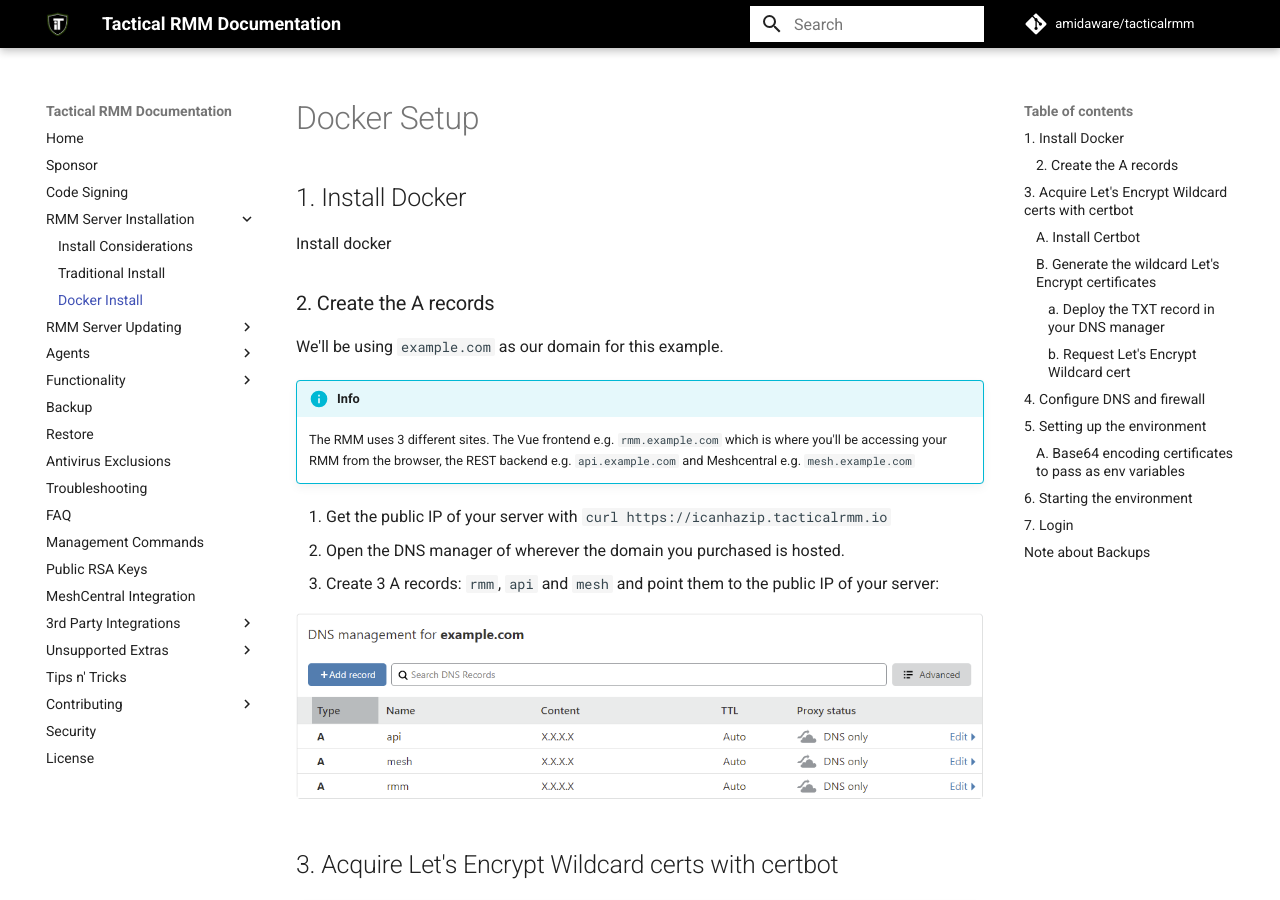
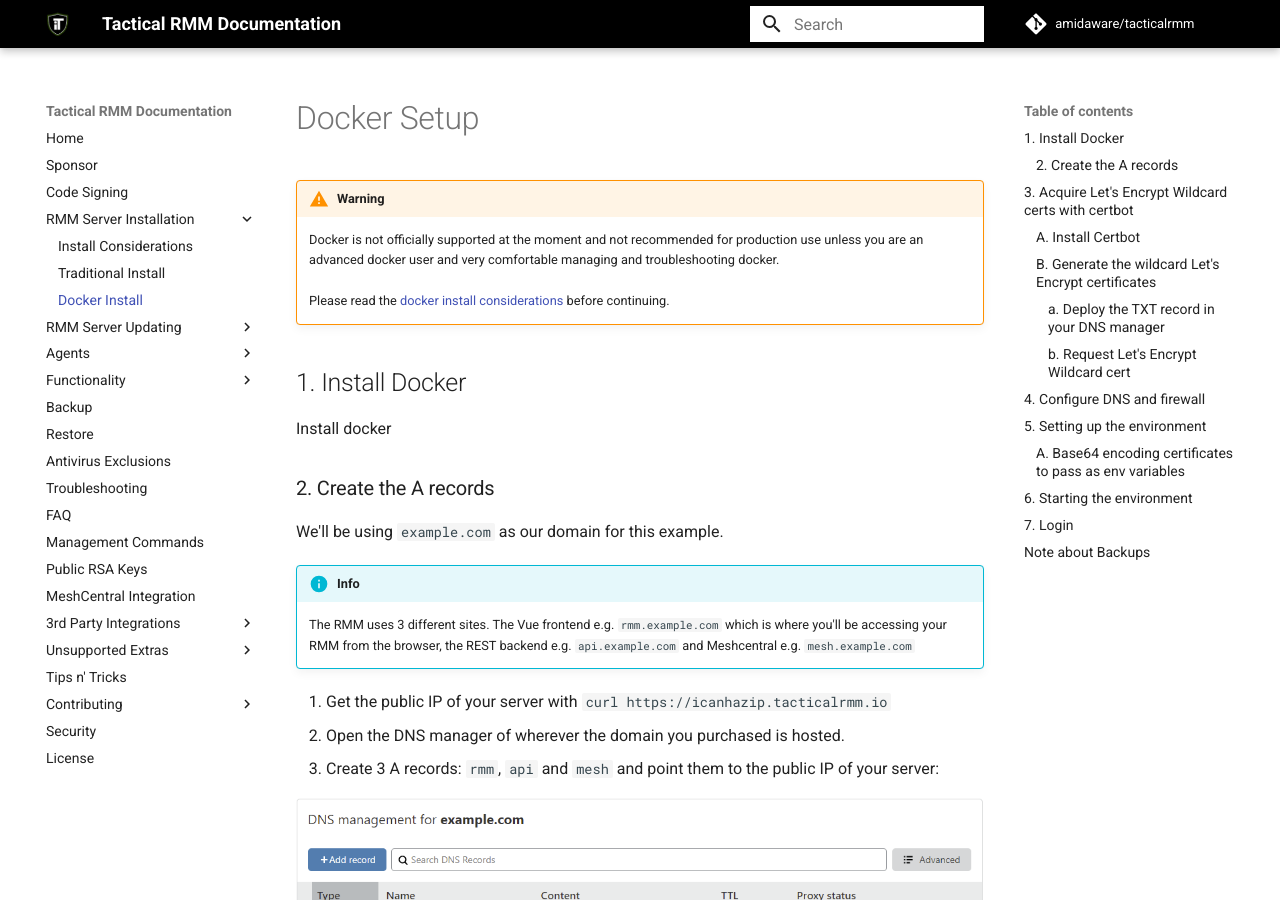
Before and after one commit to amidaware/trmm-docs, an MkDocs documentation site: the page built from docs/install_docker.md, in a window 1280 px wide and 900 px high. Built offline with MkDocs 1.6.1 and Material for MkDocs 9.7.7, drawn with Linux system fonts in a browser that asks for light colours; comment, search, counter and statistics services are not loaded.

Commit message:
add some notes about docker

```diff
--- a/docs/install_docker.md
+++ b/docs/install_docker.md
@@ -1,4 +1,8 @@
 # Docker Setup
+
+!!!warning
+    Docker is not officially supported at the moment and not recommended for production use unless you are an advanced docker user and very comfortable managing and troubleshooting docker.<br/><br/>
+    Please read the [docker install considerations](install_considerations.md#docker-install) before continuing.
 
 ## 1. Install Docker
 
```
Also changed, not shown: docs/install_considerations.md (+2 -1 lines).
